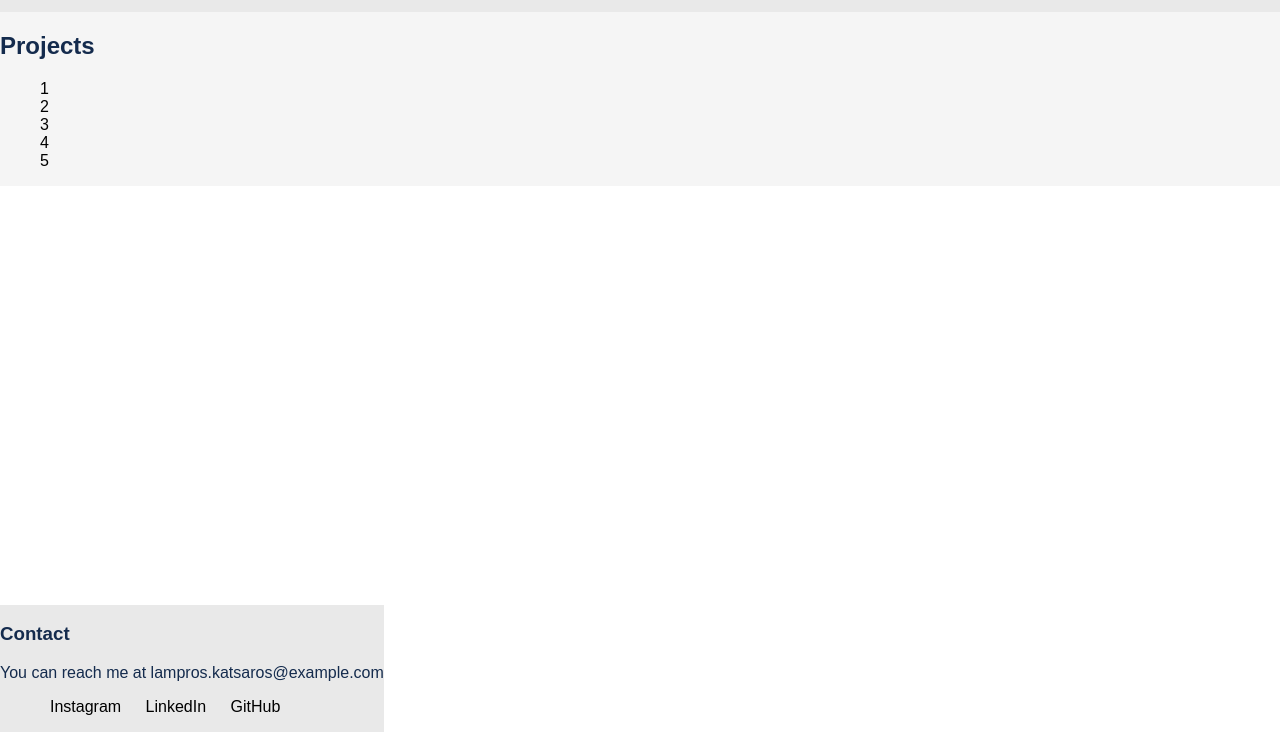
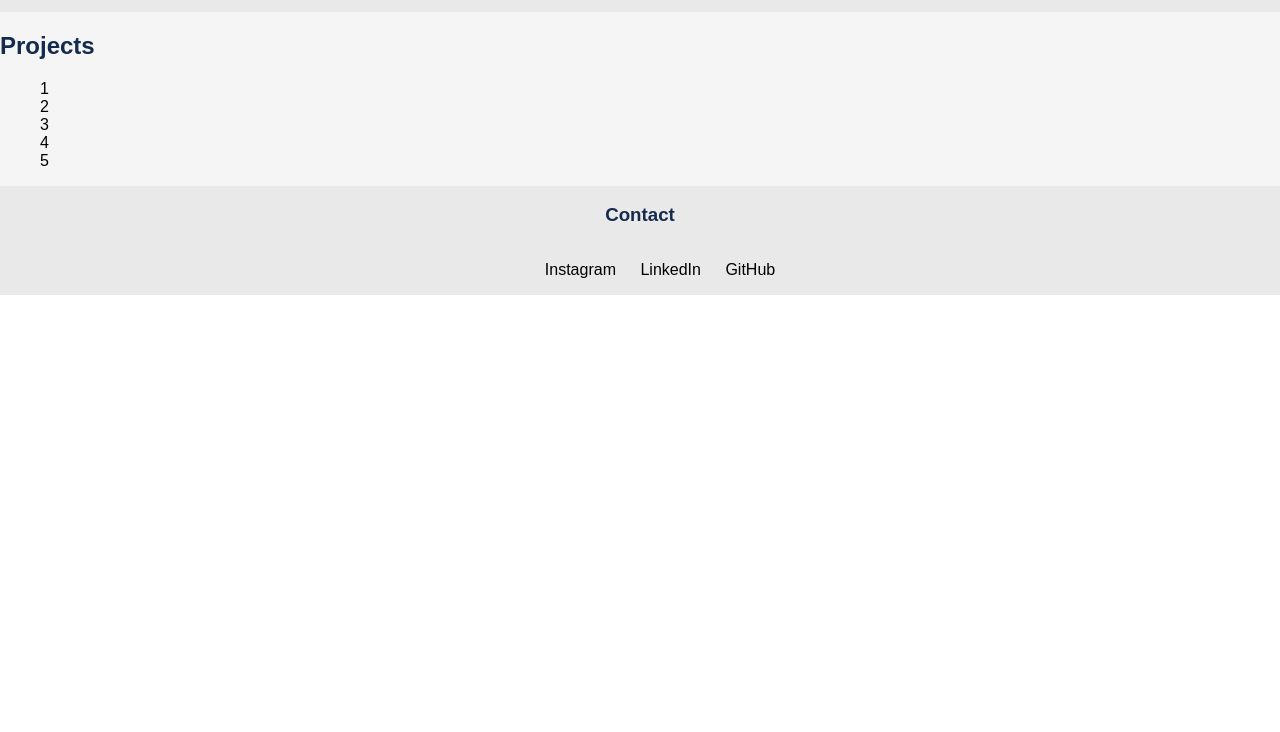
Before and after one commit to AvgProgrammer/Portofolio, a plain HTML site: page client/projects.html in a window 1280 px wide. Shown: the part 68-800 px from the top of the page. Drawn offline with Linux system fonts and the light colour scheme.

Commit message:
Refactor footer layout in projects.html and styles.css for improved structure and alignment

```diff
--- a/client/css/styles.css
+++ b/client/css/styles.css
@@ -23,10 +23,16 @@ group img{
 }
 /* Footer */
 footer{
-    position: absolute;
+    display: flex;
+    flex-direction: column;
+    align-items: center;
     width: auto;
-    bottom: 0;
     background-color: #E9E9E9;
+}
+footer section{
+    display: flex;
+    justify-content: space-between;
+    align-items: center;
 }
 footer ul li{
     display: inline;
--- a/client/projects.html
+++ b/client/projects.html
@@ -41,9 +41,6 @@
     <footer>
         <h3>Contact</h3>
         <section>
-            <p>
-            You can reach me at lampros.katsaros@example.com
-        </p>
             <ul>
                 <li>
                     <a href="https://www.instagram.com/katsaroslampros1" target="_blank">Instagram</a>
```
Lines whose indentation alone changed are shown as unchanged.
